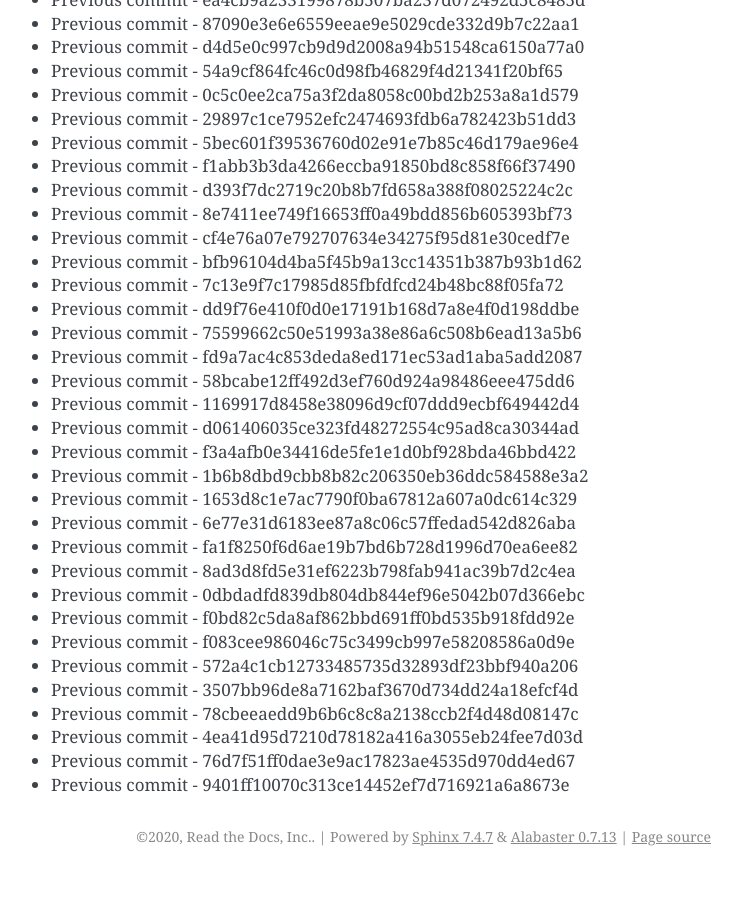
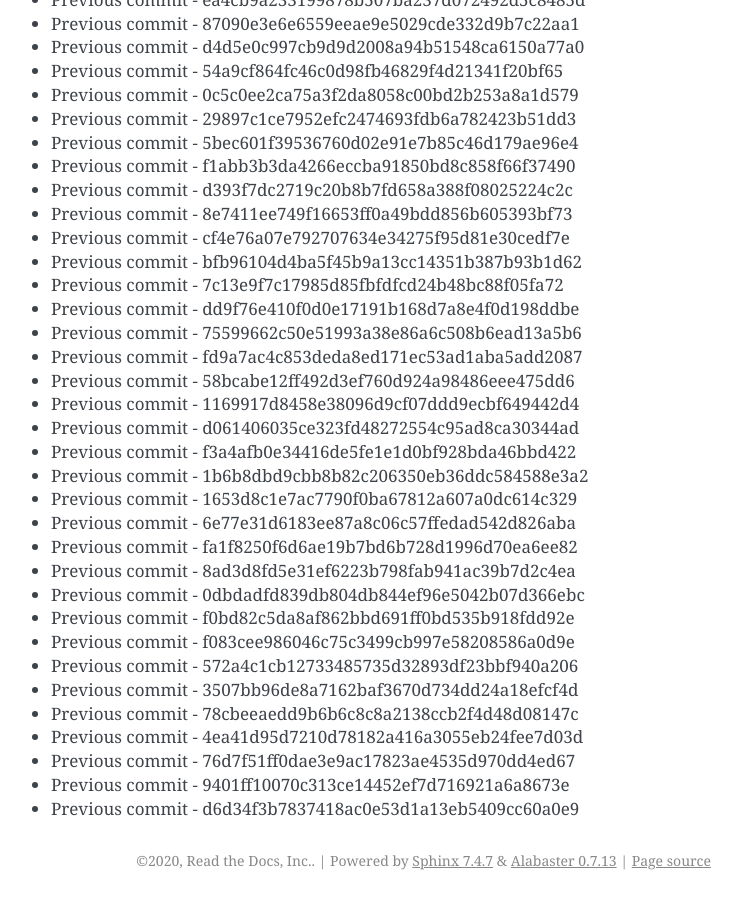
Before and after one commit to readthedocs/rtd-git-stresstest, a Sphinx documentation site: the page built from docs/updates.rst, in a window 1280 px wide and 900 px high, scrolled down 55341 px. Shown: the whole window, without its empty margins (399-1141 px from the left). Built offline with Sphinx 7.4.7, drawn with Linux system fonts in a browser that asks for light colours; before the commit the page ends 56217 px from its top, so only the background shows below that.

Commit message:
Generating commit from previous: d6d34f3b7837418ac0e53d1a13eb5409cc60a0e9

```diff
--- a/docs/updates.rst
+++ b/docs/updates.rst
@@ -2357,3 +2357,4 @@ It can be tested for any performance characteristics.
 * Previous commit - 4ea41d95d7210d78182a416a3055eb24fee7d03d
 * Previous commit - 76d7f51ff0dae3e9ac17823ae4535d970dd4ed67
 * Previous commit - 9401ff10070c313ce14452ef7d716921a6a8673e
+* Previous commit - d6d34f3b7837418ac0e53d1a13eb5409cc60a0e9
```
